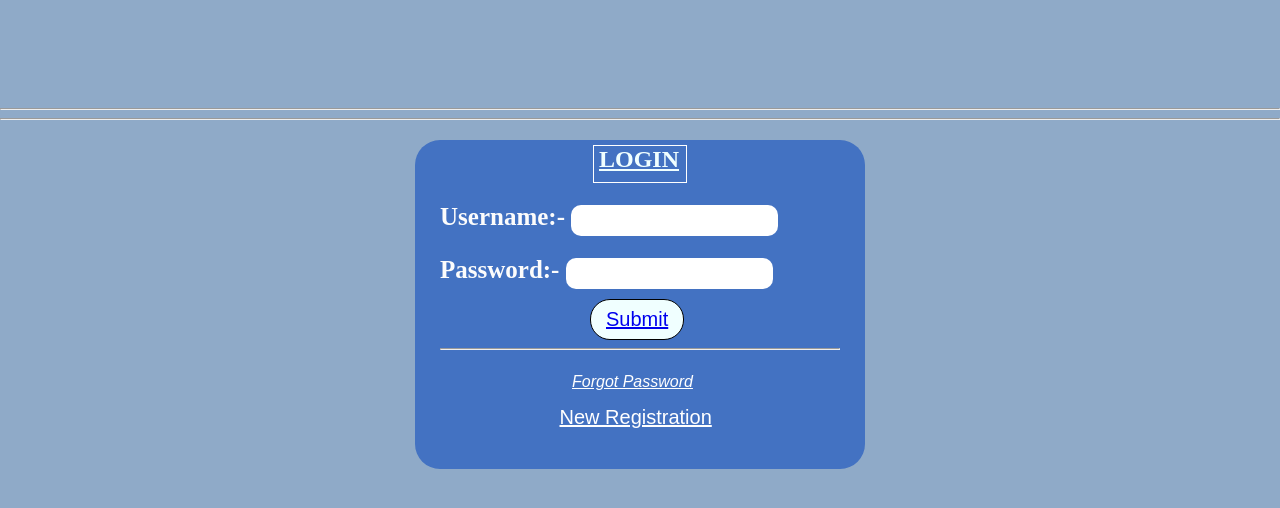
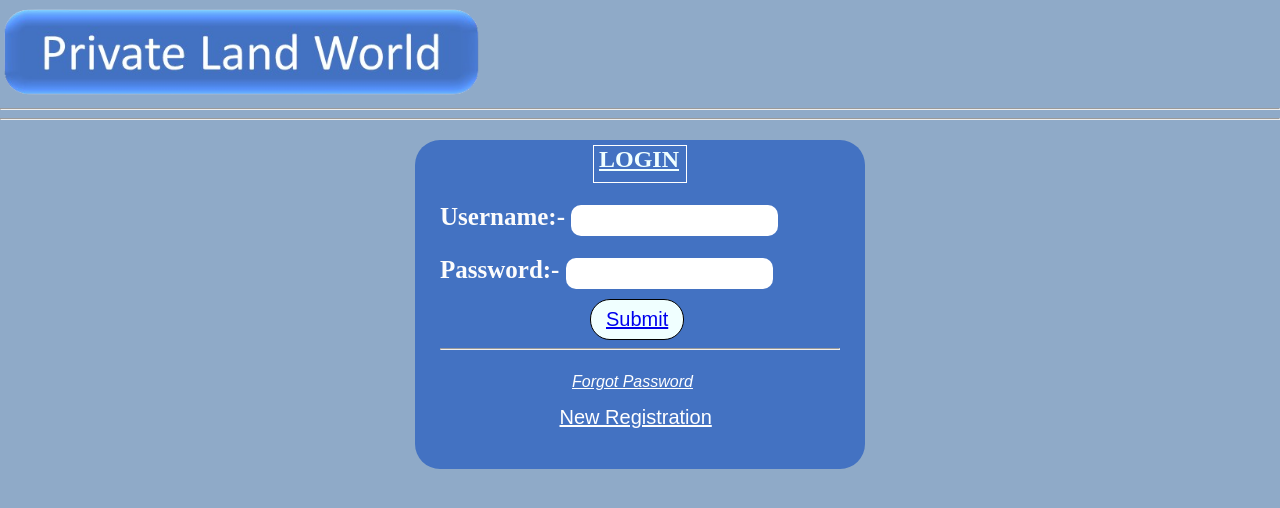
Before and after one commit to SUMAN4477/PRIBVATE-LAND-WORLD, a plain HTML site: page index.html in a window 1280 px wide. Drawn offline with Linux system fonts and the light colour scheme; the site is published under a folder, as on GitHub Pages, so addresses that start at the root find nothing.

Commit message:
Update index.html

```diff
--- a/index.html
+++ b/index.html
@@ -139,7 +139,7 @@
 
 <body>
     <div class="logo">
-        <img src="/ogo.png" alt="">
+        <img src="ogo.png" alt="">
     </div>
     <hr>
     <hr>
```
